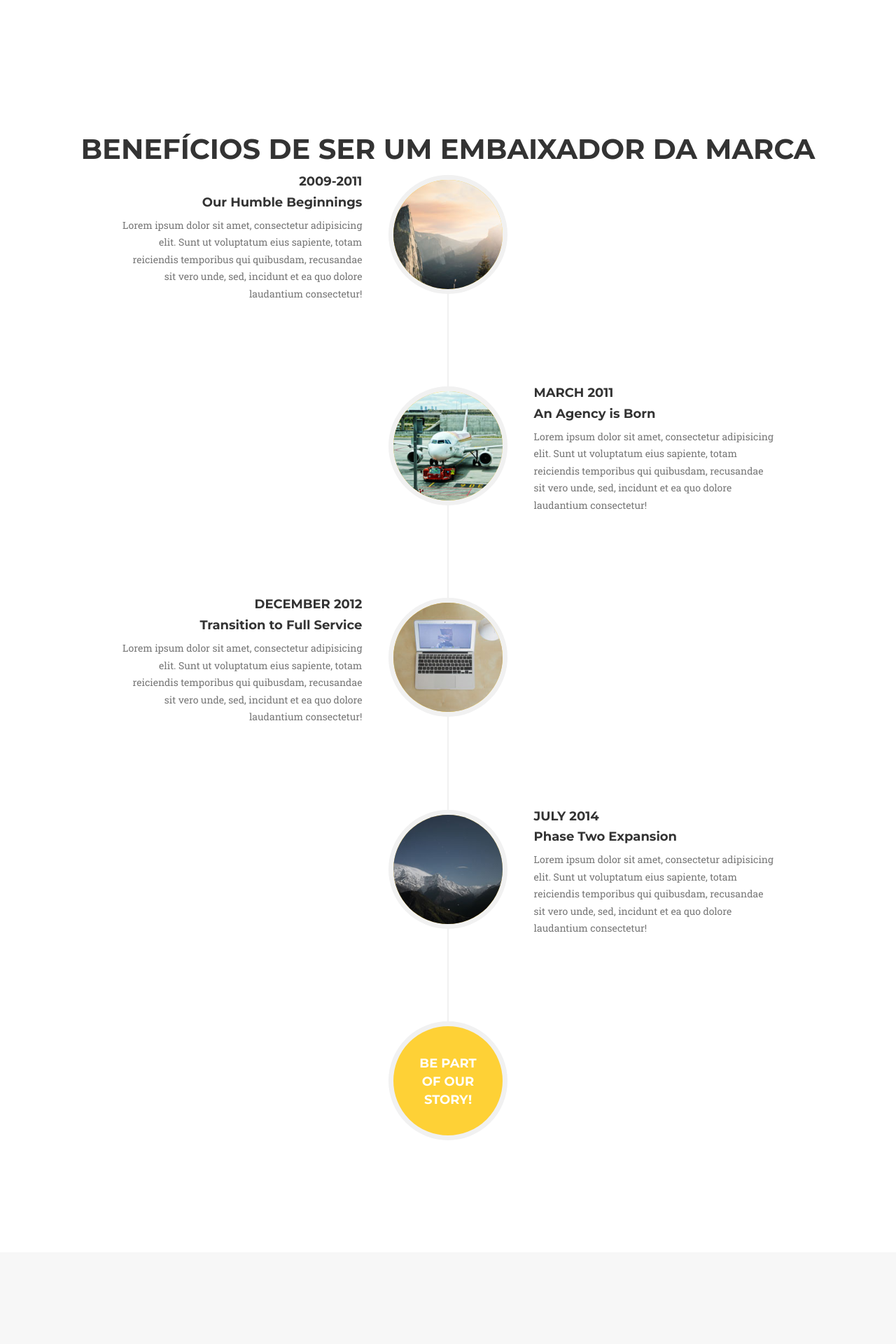
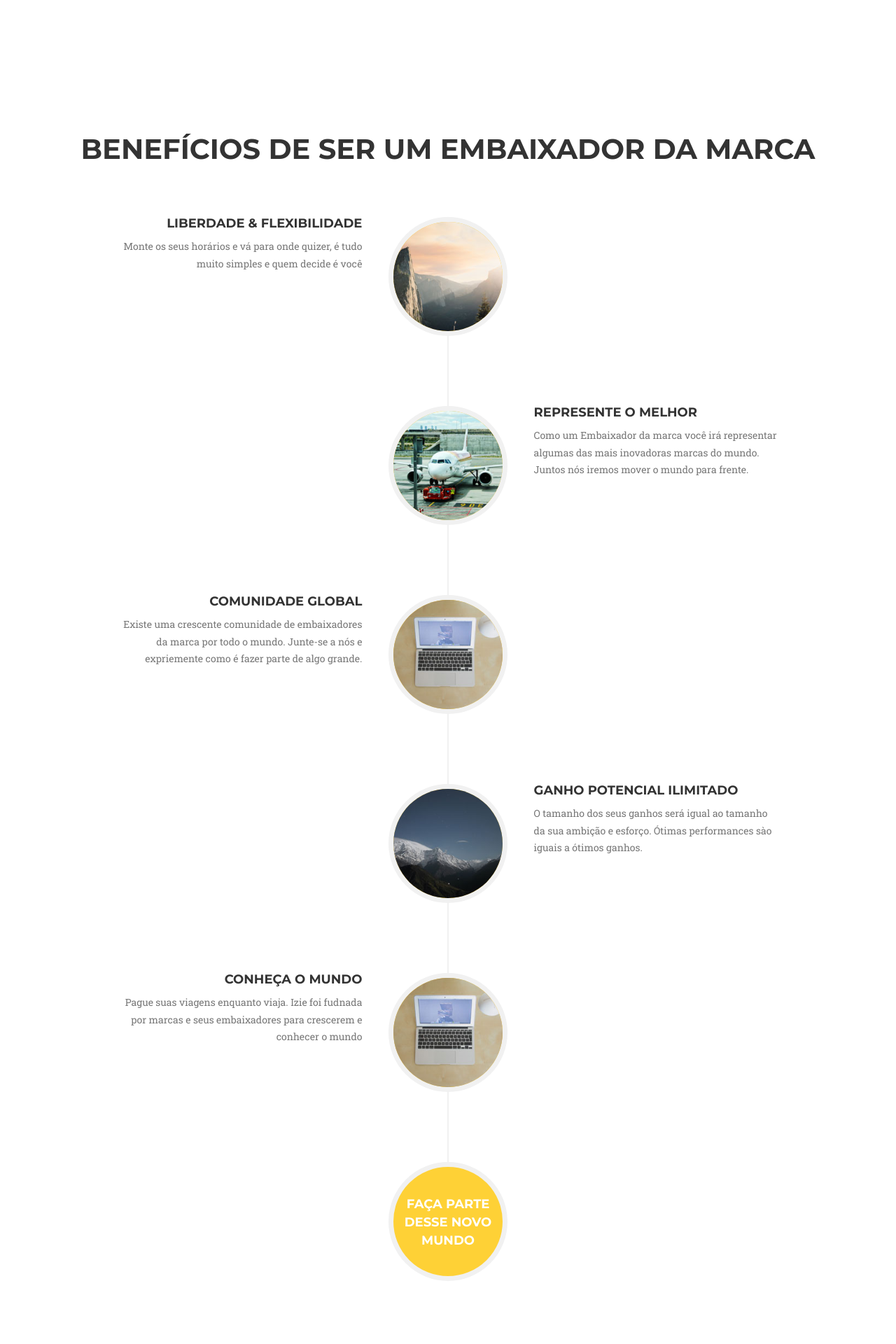
Before and after one commit to wellingtonmota13/izie-embaixadores, a PHP site: page / in a window 1280 px wide. Shown: the part 1833-3753 px from the top of the page at 70% size. Run offline with PHP 8.4, Linux system fonts and the light colour scheme; some libraries are stand-ins or nearby versions; some web fonts are replaced.

Commit message:
add quotes

```diff
--- a/css/iziestyle.css
+++ b/css/iziestyle.css
@@ -660,6 +660,18 @@ aside.clients img {
     margin: 50px auto;
 }
 
+section#quote-two {
+    background-color: #222;
+    background-image: url(../img/quote-two.jpg);
+    background-position: center;
+    background-repeat: no-repeat;
+}
+
+section#quote-two h2{
+    color:#fff;
+}
+
+
 section#contact {
     background-color: #222;
     background-image: url(../img/map-image.png);
--- a/index.html
+++ b/index.html
@@ -241,7 +241,7 @@
             <div class="row">
                 <div class="col-lg-12 text-center">
                     <h2 class="section-heading">Benefícios de ser um embaixador da marca</h2>
-                   <!--  <h3 class="section-subheading text-muted">Lorem ipsum dolor sit amet consectetur.</h3> -->
+                    <h3 class="section-subheading text-muted"></h3>
                 </div>
             </div>
             <div class="row">
@@ -253,11 +253,11 @@
                             </div>
                             <div class="timeline-panel">
                                 <div class="timeline-heading">
-                                    <h4>2009-2011</h4>
-                                    <h4 class="subheading">Our Humble Beginnings</h4>
+                                    <h4>Liberdade & flexibilidade</h4>
+
                                 </div>
                                 <div class="timeline-body">
-                                    <p class="text-muted">Lorem ipsum dolor sit amet, consectetur adipisicing elit. Sunt ut voluptatum eius sapiente, totam reiciendis temporibus qui quibusdam, recusandae sit vero unde, sed, incidunt et ea quo dolore laudantium consectetur!</p>
+                                    <p class="text-muted">Monte os seus horários e vá para onde quizer, é tudo muito simples e quem decide é você</p>
                                 </div>
                             </div>
                         </li>
@@ -267,11 +267,10 @@
                             </div>
                             <div class="timeline-panel">
                                 <div class="timeline-heading">
-                                    <h4>March 2011</h4>
-                                    <h4 class="subheading">An Agency is Born</h4>
+                                    <h4>Represente o melhor</h4>
                                 </div>
                                 <div class="timeline-body">
-                                    <p class="text-muted">Lorem ipsum dolor sit amet, consectetur adipisicing elit. Sunt ut voluptatum eius sapiente, totam reiciendis temporibus qui quibusdam, recusandae sit vero unde, sed, incidunt et ea quo dolore laudantium consectetur!</p>
+                                    <p class="text-muted">Como um Embaixador da marca você irá representar algumas das mais inovadoras marcas do mundo. Juntos nós iremos mover o mundo para frente.</p>
                                 </div>
                             </div>
                         </li>
@@ -281,11 +280,10 @@
                             </div>
                             <div class="timeline-panel">
                                 <div class="timeline-heading">
-                                    <h4>December 2012</h4>
-                                    <h4 class="subheading">Transition to Full Service</h4>
+                                    <h4>Comunidade global</h4>
                                 </div>
                                 <div class="timeline-body">
-                                    <p class="text-muted">Lorem ipsum dolor sit amet, consectetur adipisicing elit. Sunt ut voluptatum eius sapiente, totam reiciendis temporibus qui quibusdam, recusandae sit vero unde, sed, incidunt et ea quo dolore laudantium consectetur!</p>
+                                    <p class="text-muted">Existe uma crescente comunidade de embaixadores da marca por todo o mundo. Junte-se a nós e expriemente como é fazer parte de algo grande.</p>
                                 </div>
                             </div>
                         </li>
@@ -295,25 +293,49 @@
                             </div>
                             <div class="timeline-panel">
                                 <div class="timeline-heading">
-                                    <h4>July 2014</h4>
-                                    <h4 class="subheading">Phase Two Expansion</h4>
+                                    <h4>Ganho potencial ilimitado</h4>
                                 </div>
                                 <div class="timeline-body">
-                                    <p class="text-muted">Lorem ipsum dolor sit amet, consectetur adipisicing elit. Sunt ut voluptatum eius sapiente, totam reiciendis temporibus qui quibusdam, recusandae sit vero unde, sed, incidunt et ea quo dolore laudantium consectetur!</p>
+                                    <p class="text-muted">O tamanho dos seus ganhos será igual ao tamanho da sua ambição e esforço. Ótimas performances sào iguais a ótimos ganhos.</p>
+                                </div>
+                            </div>
+                        </li>
+                        <li>
+                            <div class="timeline-image">
+                                <img class="img-circle img-responsive" src="img/about/3.jpg" alt="">
+                            </div>
+                            <div class="timeline-panel">
+                                <div class="timeline-heading">
+                                    <h4>Conheça o mundo</h4>
+                                </div>
+                                <div class="timeline-body">
+                                    <p class="text-muted">Pague suas viagens enquanto viaja. Izie foi fudnada por marcas e  seus embaixadores para crescerem e conhecer o mundo</p>
                                 </div>
                             </div>
                         </li>
                         <li class="timeline-inverted">
                             <div class="timeline-image">
-                                <h4>Be Part
-                                    <br>Of Our
-                                    <br>Story!</h4>
+                                <h4>Faça parte
+                                    <br>Desse novo
+                                    <br>Mundo</h4>
                             </div>
                         </li>
                     </ul>
                 </div>
             </div>
         </div>
+    </section>
+
+    <!-- Quote -->
+    <section id="quote-two">
+        <div class="container">
+            <div class="row">
+                <div class="col-lg-12 text-center">
+                    <h2 class="section-heading">Um Embaixador tem acesso a lançamentos, capacitações e produtos excluisivos.</h2>
+                    <button type="submit" class="btn btn-xl">Send Message</button>
+                </div>
+            </div>
+
     </section>
 
     <!-- Team Section -->
```
Also changed, not shown: img/quote-two.jpg (added), 2 other files.
